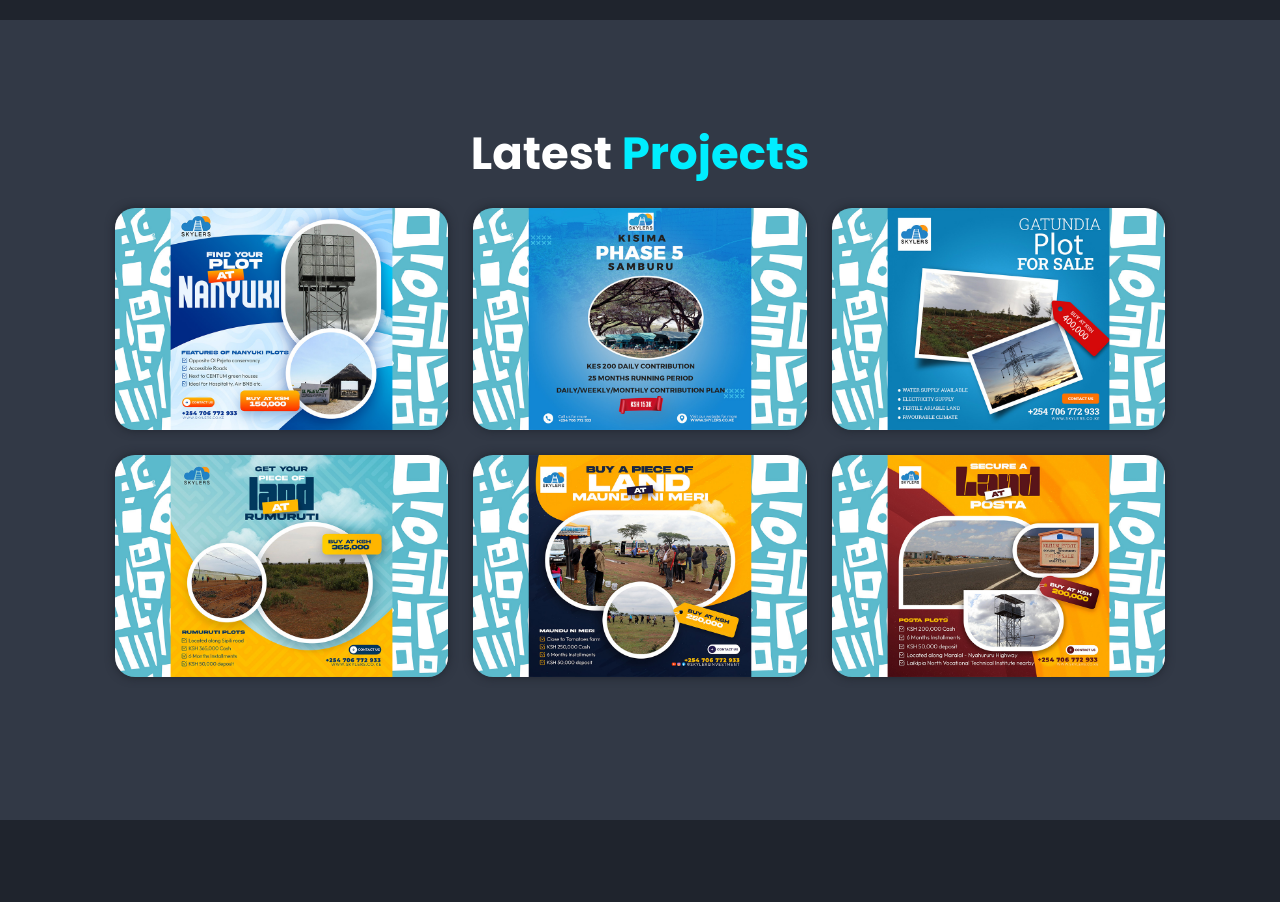
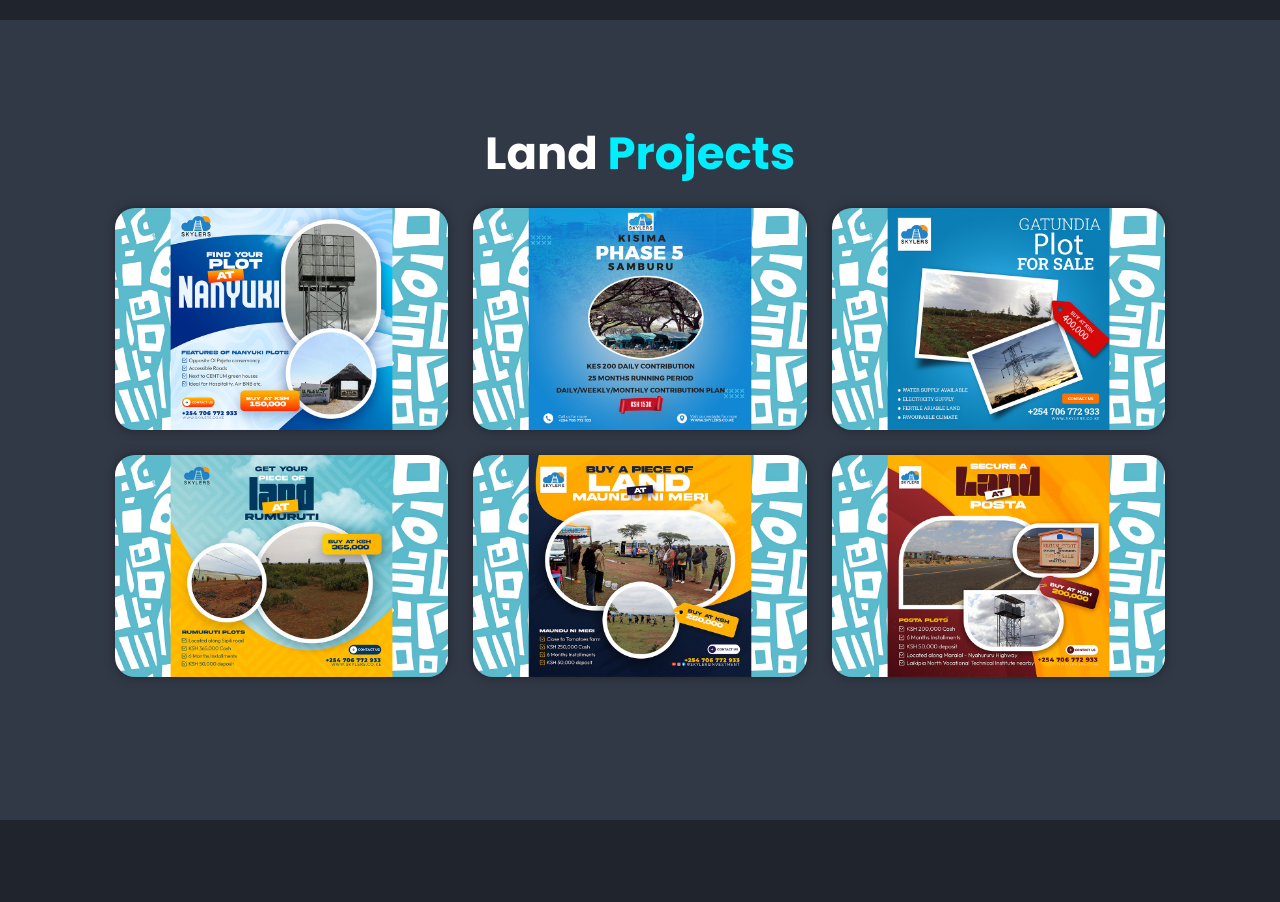
Before and after one commit to kiddabrandon/skylers, a plain HTML site: page index.html in a window 1280 px wide. Shown: the part 2380-3282 px from the top of the page. Drawn offline with nearby package versions, Linux system fonts and the light colour scheme.

Commit message:
"Update 'Latest Projects' heading to 'Land Projects' in portfolio section"

```diff
--- a/index.html
+++ b/index.html
@@ -122,7 +122,7 @@
 
     <!-- portfolio section design -->
     <section class="portfolio" id="projects">
-        <h2 class="heading">Latest <span>Projects</span></h2>
+        <h2 class="heading">Land <span>Projects</span></h2>
 
         <div class="portfolio-container">
             <div class="portfolio-box">
```
